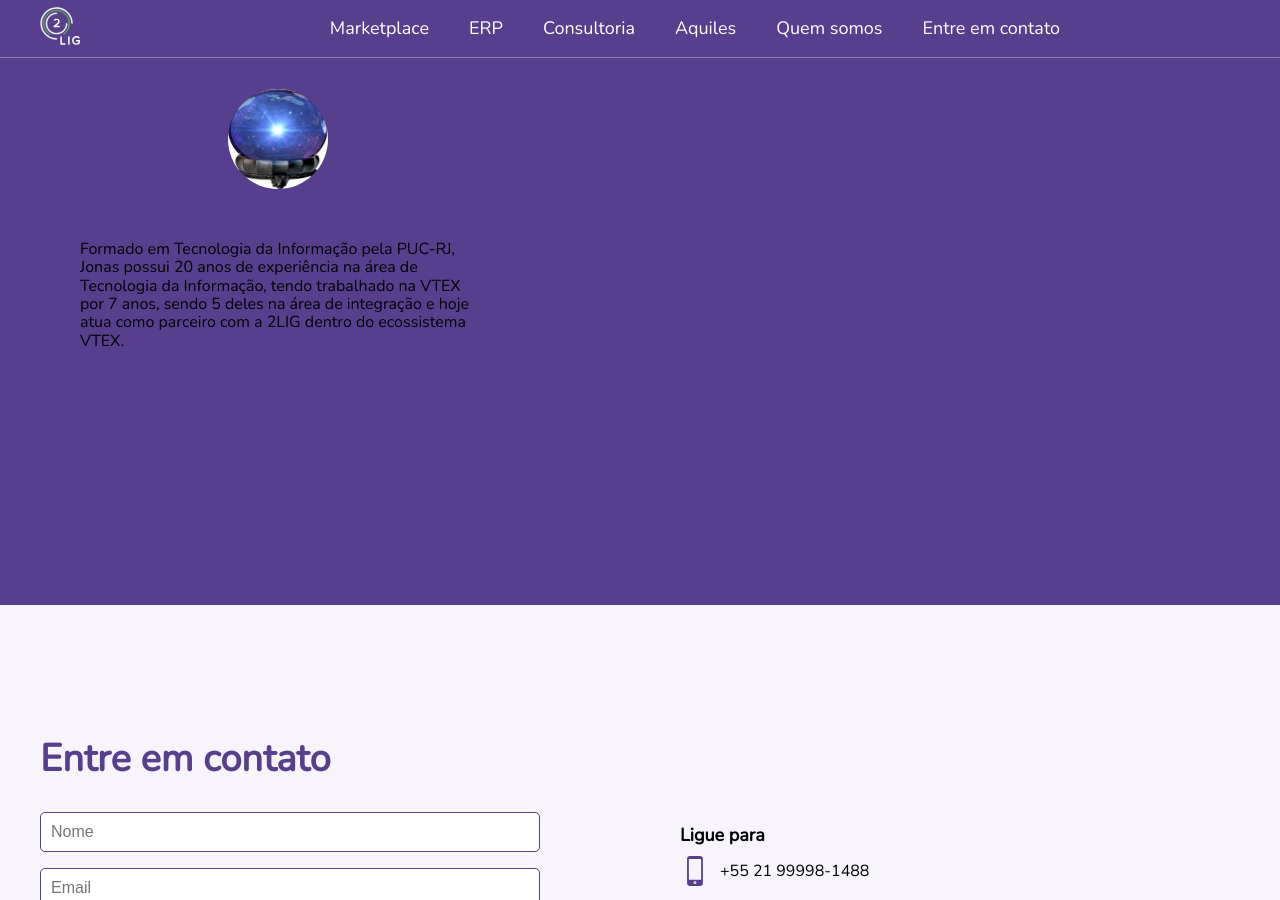
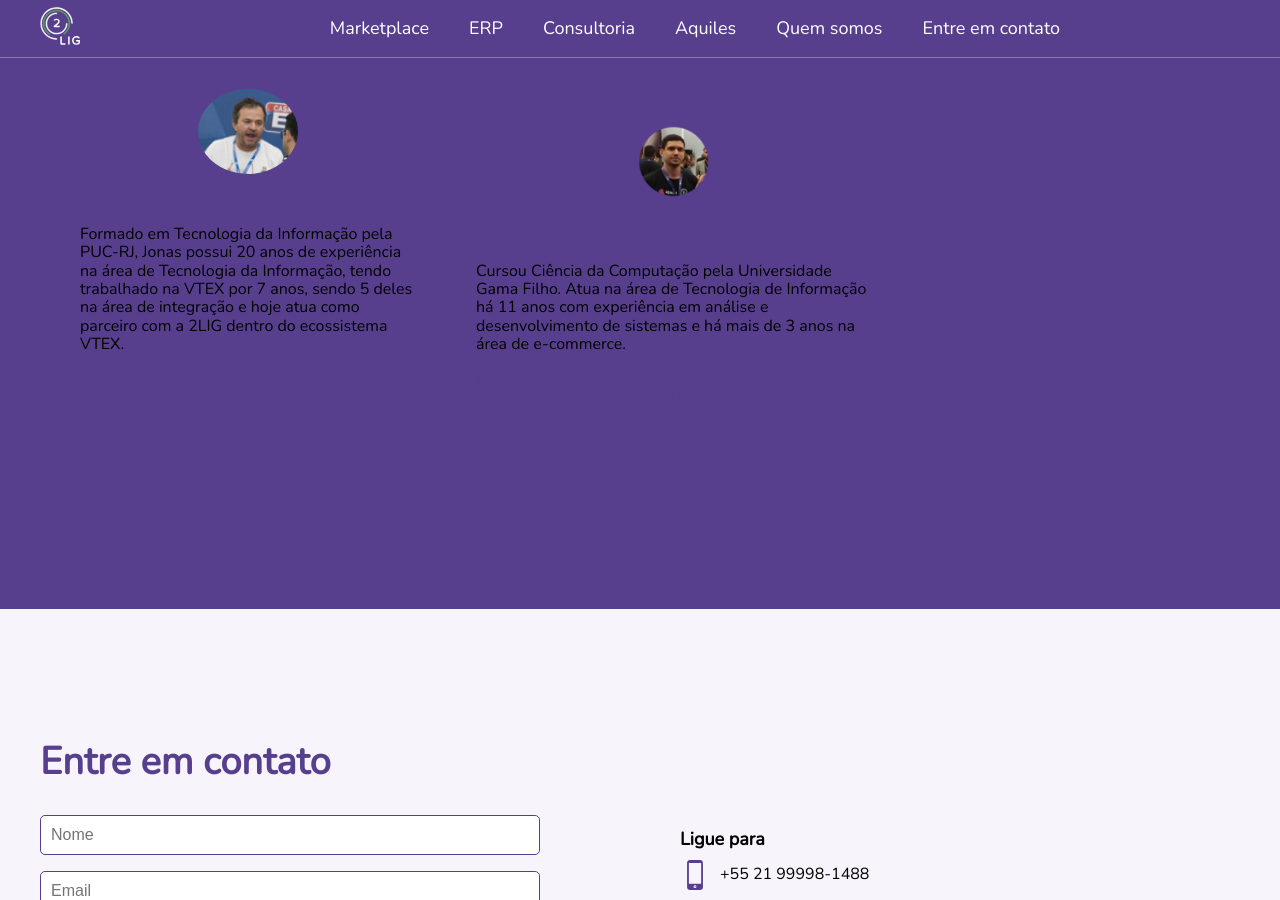
Before and after one commit to leandrooriente/2lig, a Jekyll site: the page built from index.html, in a window 1280 px wide and 900 px high, scrolled down 5685 px. Built offline with Jekyll 4.4.1, drawn with Linux system fonts in a browser that asks for light colours; nearby versions of some CDN libraries; library files that are not in the unit come from our copies.

Commit message:
Updated Leonardo Coutinho and 3 other files

```diff
--- a/_staff/jonas-bolognim.markdown
+++ b/_staff/jonas-bolognim.markdown
@@ -3,7 +3,7 @@
 date: 2019-03-21 14:55:00 -03:00
 name: Jonas Bolognim
 bio: Sócio - Diretor
-picture: "/uploads/bolacriatal.jpg"
+picture: "/uploads/jonas.PNG"
 ---
 
 Formado em Tecnologia da Informação pela PUC-RJ, Jonas possui 20 anos de experiência na área de Tecnologia da Informação, tendo trabalhado na VTEX por 7 anos, sendo 5 deles na área de integração e hoje atua como parceiro com a 2LIG dentro do ecossistema VTEX.
```
Also changed, not shown: _staff/leonardo-coutinho.markdown (added, +9 -0 lines), _uploads/jonas.PNG (added), _uploads/leo.png (added).
